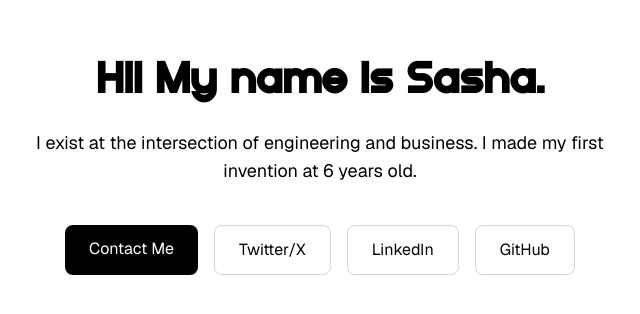
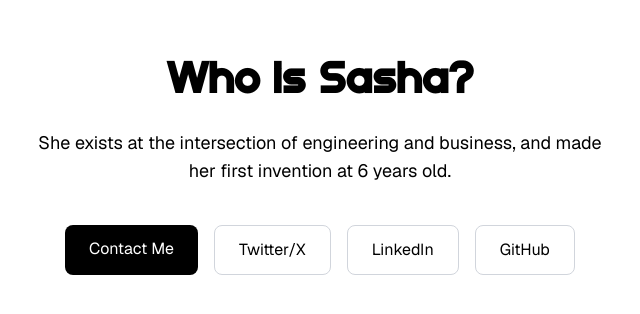
Before and after one commit to SashaSurkin/sashasurkin-site, a Next.js app: page / in a window 1280 px wide. Shown: the part 234-548 px from the top of the page, without its empty margins (320-960 px from the left). Built offline with nearby package versions, Linux system fonts and the light colour scheme.

Commit message:
changed title and email link

```diff
--- a/src/app/page.tsx
+++ b/src/app/page.tsx
@@ -1,14 +1,14 @@
 export default function Home() {
   return (
     <main className="flex flex-col items-center justify-center min-h-screen p-8 font-sans bg-white text-black">
-      <h1 className="text-5xl font-bold mb-6" style={{ fontFamily: 'Epoch, sans-serif' }}>Hi! My name is Sasha.</h1>
+      <h1 className="text-5xl font-bold mb-6" style={{ fontFamily: 'Epoch, sans-serif' }}>Who is Sasha?</h1>
       <p className="text-lg text-center max-w-xl mb-10">
-        I exist at the intersection of engineering and business. I made my first invention at 6 years old.
+        She exists at the intersection of engineering and business, and made her first invention at 6 years old.
       </p>
 
       <div className="flex flex-col sm:flex-row gap-4">
         <a
-          href="mailto:hello@sashasurkin.com"
+          href="mailto:sasha@w-eye-ze.com"
           className="px-6 py-3 bg-black text-white rounded-lg hover:bg-gray-800 transition"
         >
           Contact Me
```
